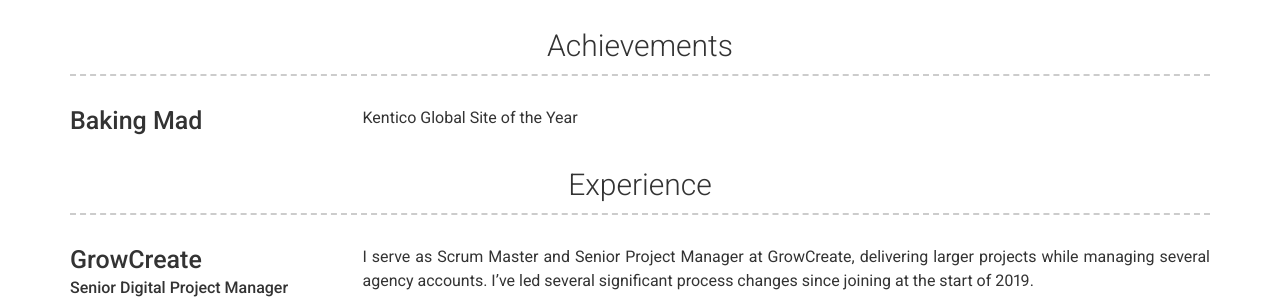
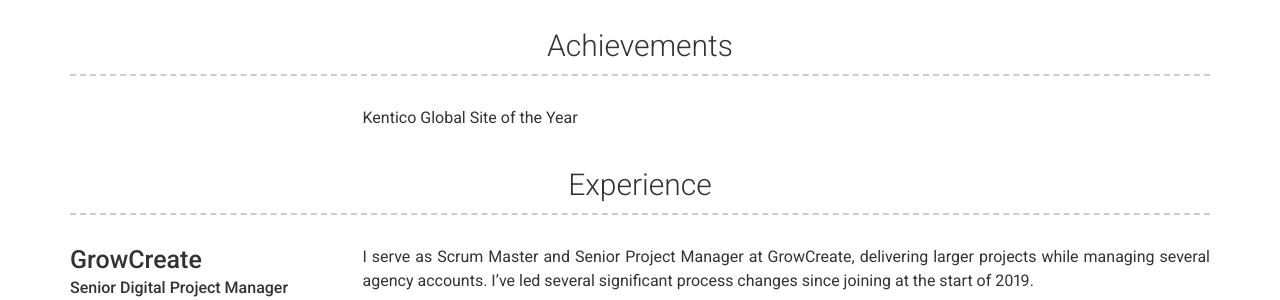
Before and after one commit to csgdavidson/Charlie-Davidson2, a Jekyll site: the page built from index.md, in a window 1280 px wide. Shown: the part 501-801 px from the top of the page. Built offline with Jekyll 4.4.1, drawn with Linux system fonts in a browser that asks for light colours; nearby versions of some CDN libraries.

Commit message:
Update projects.yml

```diff
--- a/_data/projects.yml
+++ b/_data/projects.yml
@@ -1,5 +1,5 @@
 
 - layout: left
-  name: Baking Mad
+  name:
   description: | # this will include new lines to allow paragraphs
     Kentico Global Site of the Year
```
